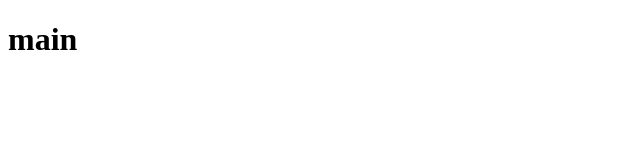
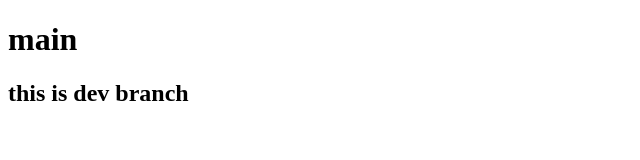
Before and after one commit to Praneethgeethanjana/test-2, a plain HTML site: page index.html in a window 1280 px wide. Shown: the whole page, without its empty margins (0-640 px from the left). Drawn offline with Linux system fonts and the light colour scheme.

Commit message:
devbranch

```diff
--- a/index.html
+++ b/index.html
@@ -8,6 +8,7 @@
 </head>
 <body>
     <h1>main</h1>
+    <h2>this is dev branch</h2>
 
 </body>
 </html>
```
